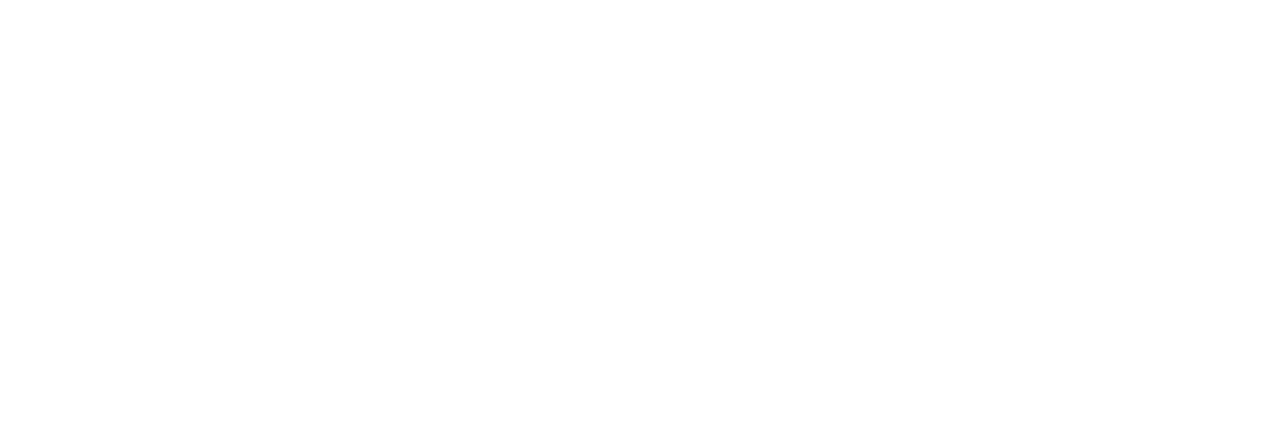
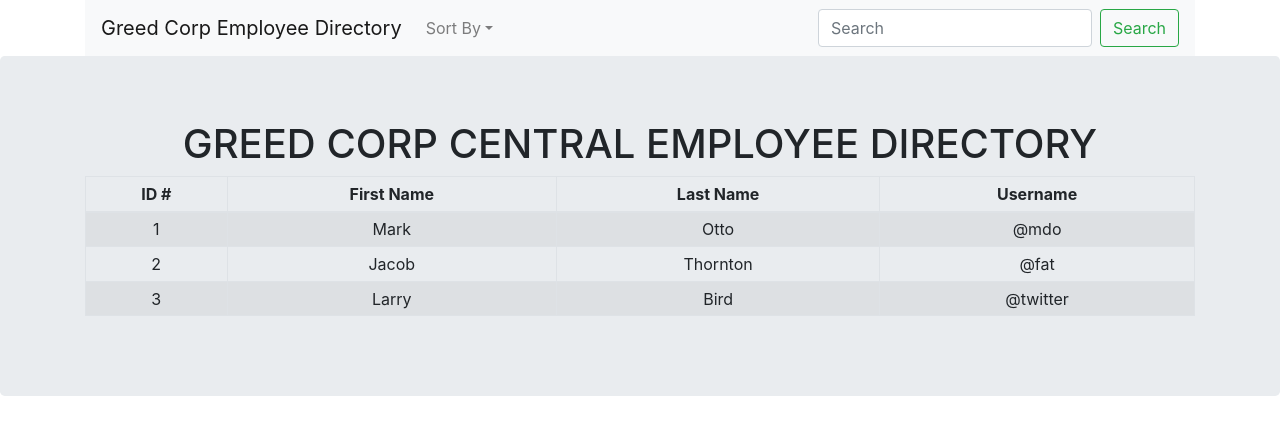
Before and after one commit to EASYMAK777/Employee-directory, a React (Create React App) app in the folder employeedirectory/: page / in a window 1280 px wide. Shown: the top 434 px of the page. Built offline with nearby package versions, Linux system fonts and the light colour scheme.

Commit message:
created my seperate componenets, added them to app all is good

```diff
--- a/employeedirectory/src/App.js
+++ b/employeedirectory/src/App.js
@@ -1,5 +1,6 @@
 import React from 'react';
-import { Container, Row, Navbar, Nav, NavDropdown, Form, FormControl, Button, Col, Table } from 'react-bootstrap';
+import Header from "./Components/Header";
+import Directory from "./Components/Directory"
 
 
 
@@ -8,19 +9,11 @@
 function App() {
   return (
     <div className="App">
-      <header className="App-header">
-        <Container fluid='xl'>
-          <Row>
-            <Col>
-
-            </Col>
-
-          </Row>
+      <header className="Container">
 
 
-
-
-        </Container>
+        <Header/>
+        <Directory/>
 
 
 
--- a/employeedirectory/src/Components/Directory.js
+++ b/employeedirectory/src/Components/Directory.js
@@ -5,7 +5,7 @@
     return (
         <div className="jumbotron text-center">
             <div className="jumbotron-body">
-                <Container fluid="xl">
+                <Container>
                     <Row className="text-center">
                         <Col>
                             <h1>
--- a/employeedirectory/src/Components/Navbar.js
+++ b/employeedirectory/src/Components/Header.js
@@ -1,7 +1,7 @@
 import React from 'react';
 import { Container, Row, Navbar, Nav, NavDropdown, Form, FormControl, Button, Col, Table } from 'react-bootstrap';
 
-function Navbar() {
+function Header() {
     return (
         <div className="Navbar">
             <header className="Navbar-Header">
@@ -33,3 +33,5 @@
         </div>
     )
 }
+
+export default Header;
```
